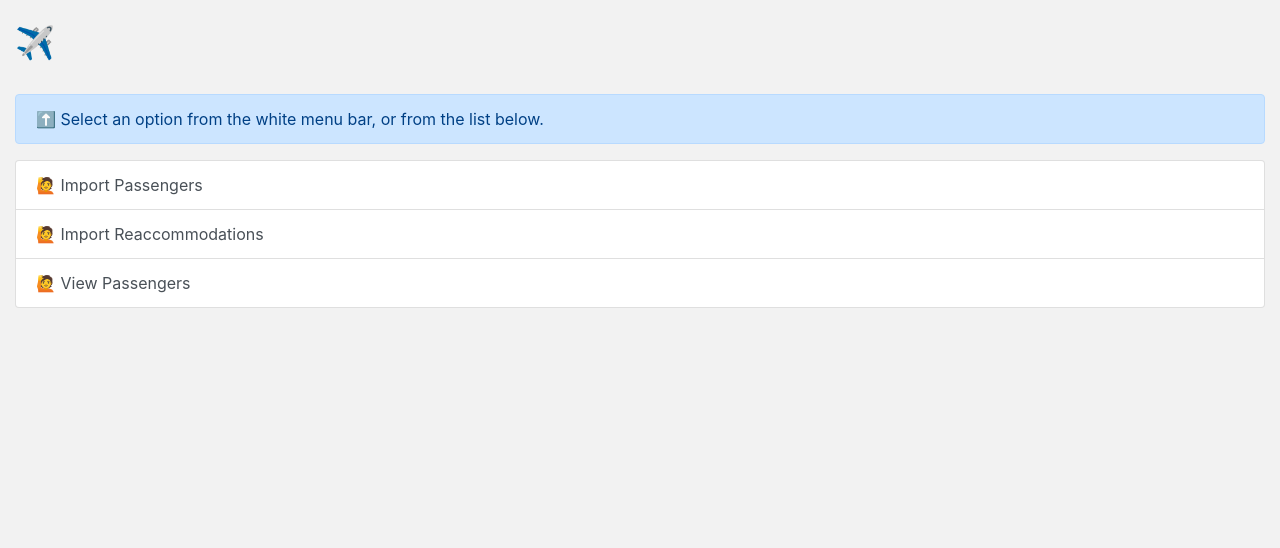
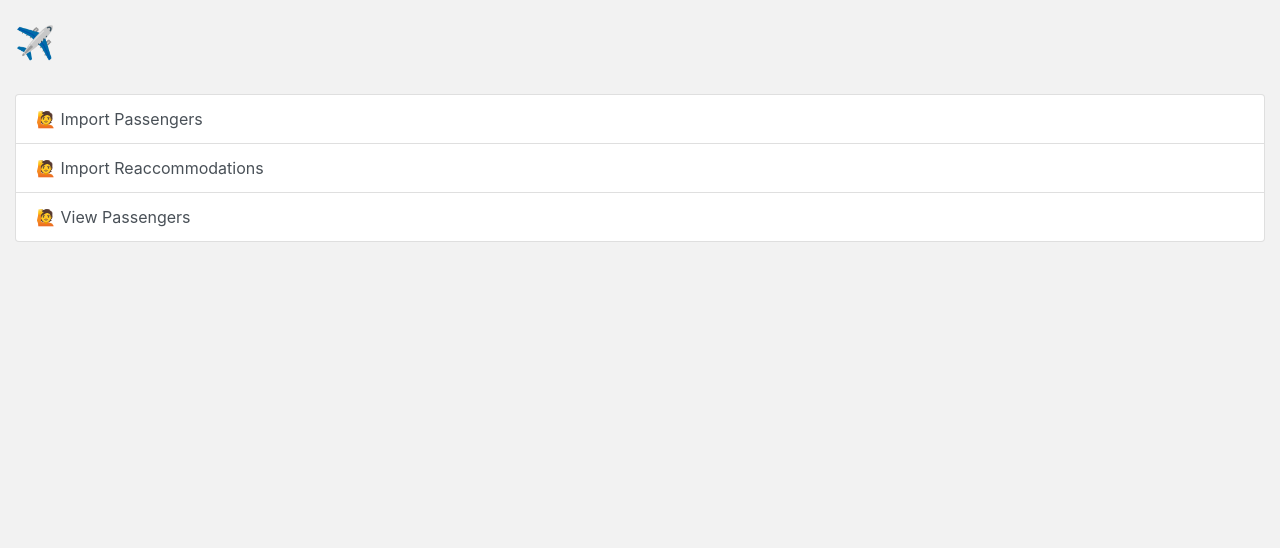
Before and after one commit to viranw/ICPU-DROM, a Django app: template flights/templates/flights/admin/dashboard.html in a window 1280 px wide. Shown: the part 72-620 px from the top of the page. Run offline with Django 3.2, Linux system fonts and the light colour scheme; the template is opened without the code that fills it, so the values that code supplies are empty; parts of the project's set-up code (start-up, migrations or seed data) failed here and were passed over; some libraries are stand-ins or nearby versions.

Commit message:
UI tweaks

```diff
--- a/flights/templates/flights/admin/dashboard.html
+++ b/flights/templates/flights/admin/dashboard.html
@@ -21,15 +21,6 @@ QF-DROM
 <div class="container-fluid">
   <div class="row align-items-start">
     <div class="col">
-      <div class="alert alert-primary" role="alert">
-        ⬆️ Select an option from the white menu bar, or from the list below.
-      </div>
-    </div>
-  </div>
-
-
-  <div class="row align-items-start">
-    <div class="col">
       <ul class="list-group">
         <a href="#" class="list-group-item list-group-item-action d-flex justify-content-between align-items-center">
           🙋‍ Import Passengers
@@ -37,7 +28,7 @@ QF-DROM
         <a href="#" class="list-group-item list-group-item-action d-flex justify-content-between align-items-center">
           🙋‍ Import Reaccommodations
         </a>
-        <a href="#" class="list-group-item list-group-item-action d-flex justify-content-between align-items-center">
+        <a href="{% url 'passengers' flight.id %}" class="list-group-item list-group-item-action d-flex justify-content-between align-items-center">
           🙋‍ View Passengers
         </a>
       </ul>
```
Also changed, not shown: flights/templates/flights/admin/passengers.html (+0 -10 lines).
